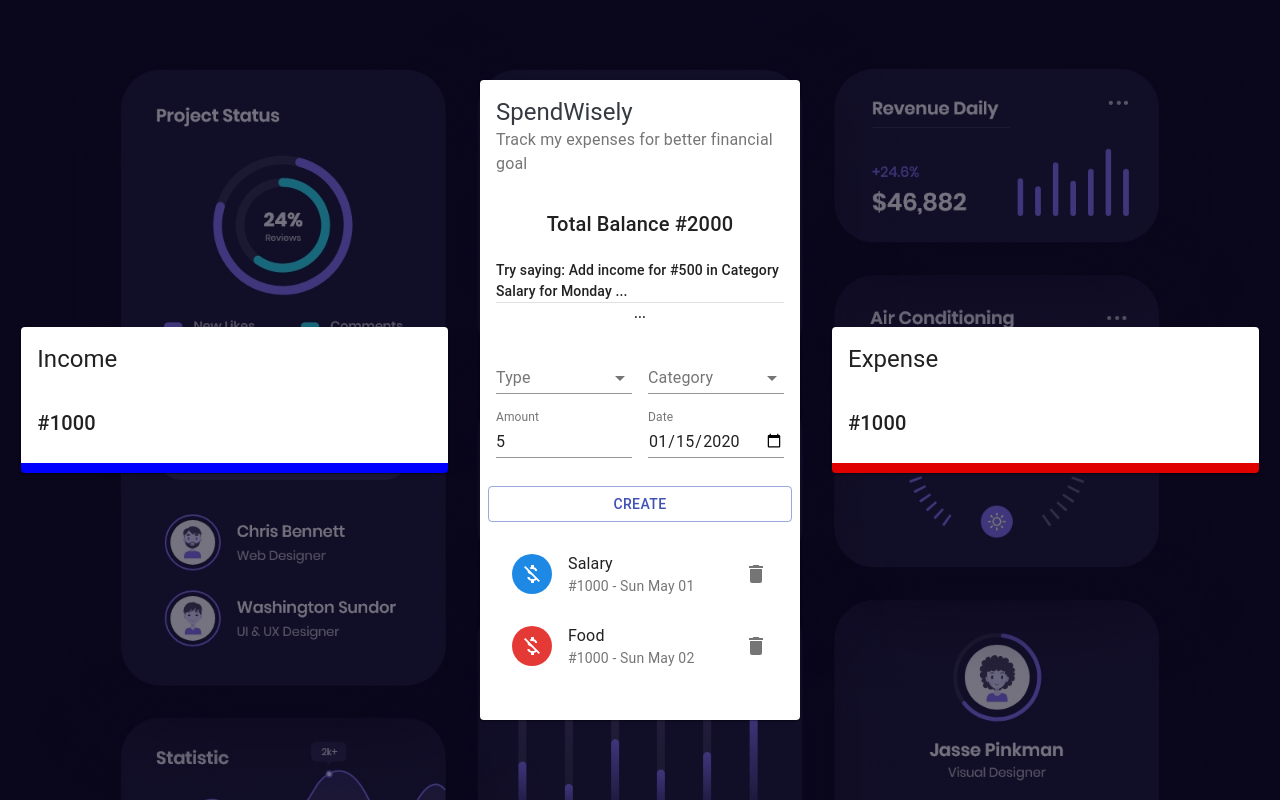
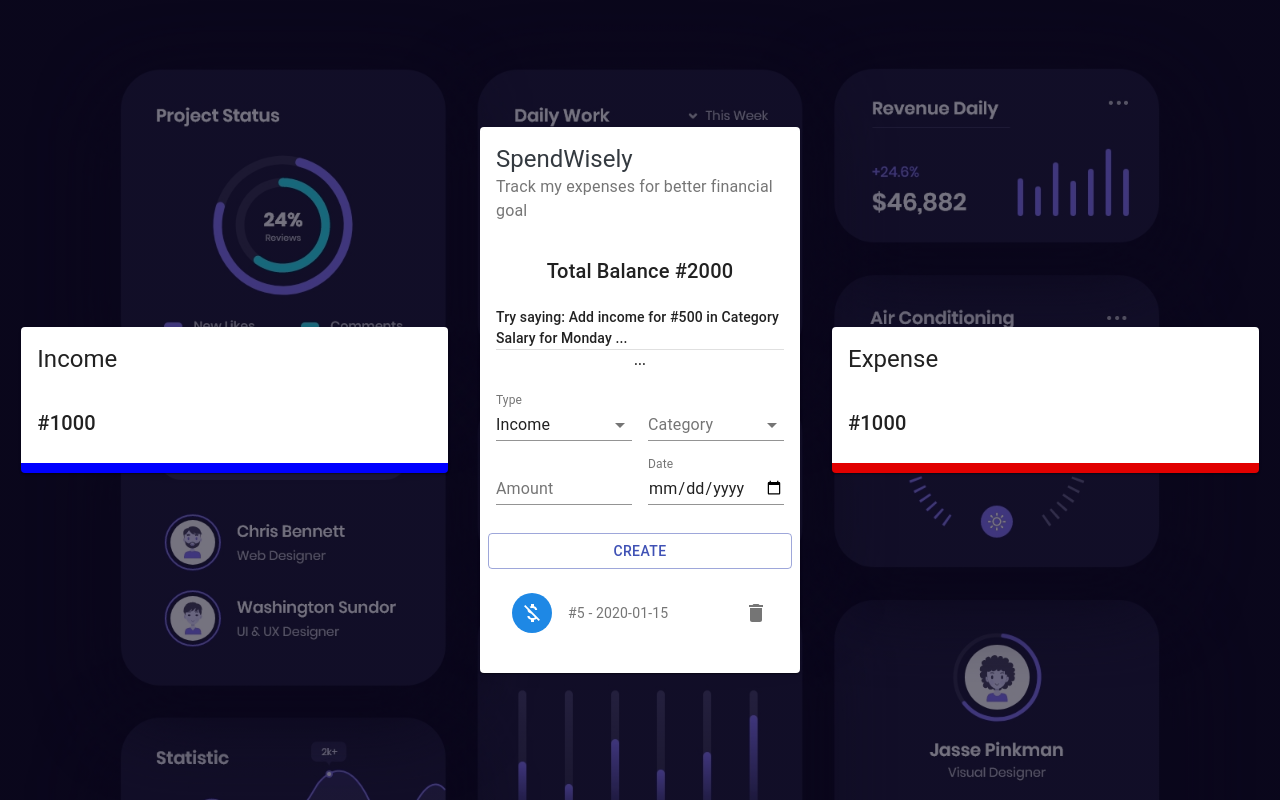
Before and after one commit to Ndkkqueenie/spendwisely, a React (Create React App) app: page / in a window 1280 px wide. Both pictures are taken after typing "5", "2020-01-15" into the empty fields and a click on the button "CREATE". Built offline with nearby package versions, Linux system fonts and the light colour scheme.

Commit message:
constants/ display categories using react context

```diff
--- a/src/App.js
+++ b/src/App.js
@@ -3,7 +3,7 @@ import { Grid } from '@material-ui/core';
 
 import Main from './components/Main/Main';
 import Details from './components/Details/Details';
-import useStyles from './styles';
+import useStyles from './appStyles';
 
 const App = () => {
   const classes = useStyles();
--- a/src/components/Main/Form/Form.jsx
+++ b/src/components/Main/Form/Form.jsx
@@ -1,4 +1,4 @@
-import React from 'react';
+import React, { useState, useContext } from 'react';
 import {
   TextField,
   Typography,
@@ -10,10 +10,31 @@ import {
   MenuItem
 } from '@material-ui/core';
 
+import { ExpenseTrackerContext } from '../../../context/context';
+import { v4 as uuidv4 } from 'uuid';
+import { incomeCategories, expenseCategories } from '../../../constants/categories';
 import useStyles from './styles';
+
+const initialState = {
+  amount: '',
+  category: '',
+  type: 'Income',
+  date: new Date(),
+}
 
 const Form = () => {
   const classes = useStyles();
+  const [formData, setFormData] = useState(initialState);
+  const { addTransaction } = useContext(ExpenseTrackerContext);
+
+  const createTransaction = () => {
+    const transaction = {...formData, amount: Number(formData.amount), id: uuidv4() }
+
+    addTransaction(transaction);
+    setFormData(initialState);
+  }
+
+  const selectedCategories = formData.type === 'Income' ? incomeCategories : expenseCategories;
 
   return (
     <Grid container spacing={2}>
@@ -25,7 +46,7 @@ const Form = () => {
       <Grid item xs={6}>
         <FormControl fullWidth>
           <InputLabel>Type</InputLabel>
-          <Select>
+          <Select value={formData.type} onChange={(e) => setFormData({ ...formData, type: e.target.value})}>
             <MenuItem value="Income">Income</MenuItem>
             <MenuItem value="Expense">Expense</MenuItem>
           </Select>
@@ -34,19 +55,18 @@ const Form = () => {
       <Grid item xs={6}>
         <FormControl fullWidth >
           <InputLabel>Category</InputLabel>
-          <Select>
-            <MenuItem value="business">Business</MenuItem>
-            <MenuItem value="salary">Salary</MenuItem>
+          <Select value={formData.category} onChange={(e) => setFormData({ ...formData, category: e.target.value})}>
+            {selectedCategories.map((c) => <MenuItem key={c.type} value={c.type}>{c.type}</MenuItem>)}
           </Select>
         </FormControl>
       </Grid>
       <Grid item xs={6}>
-        <TextField type="number" label="Amount" fullWidth></TextField>
+        <TextField type="number" label="Amount" fullWidth value={formData.amount} onChange={(e) => setFormData({ ...formData, amount: e.target.value})}></TextField>
       </Grid>
       <Grid item xs={6}>
-        <TextField type="date" label="Date" fullWidth></TextField>
+        <TextField type="date" label="Date" fullWidth value={formData.date} onChange={(e) => setFormData({ ...formData, date: e.target.value})}></TextField>
       </Grid>
-      <Button className={classes.button} variant="outlined" color="primary" fullWidth>Create</Button>
+      <Button className={classes.button} variant="outlined" color="primary" fullWidth onClick={createTransaction}>Create</Button>
     </Grid>
   )
 }
--- a/src/components/Main/List/List.jsx
+++ b/src/components/Main/List/List.jsx
@@ -1,4 +1,4 @@
-import React from 'react';
+import React, { useContext } from 'react';
 import {
   List as MUIList,
   ListItem,
@@ -11,34 +11,13 @@ import {
 } from '@material-ui/core';
 import { Delete, MoneyOff } from '@material-ui/icons';
 
+import { ExpenseTrackerContext } from '../../../context/context';
 import useStyles from './styles';
 
 const List = () => {
   const classes = useStyles();
 
-  const transactions = [
-    {
-      id: 1,
-      type: "Income",
-      category: "Salary",
-      amount: 1000,
-      date: "Sun May 01"
-    },
-    {
-      id: 2,
-      type: "Expenses",
-      category: "Food",
-      amount: 1000,
-      date: "Sun May 02"
-    },
-    {
-      id: 3,
-      type: "Income",
-      category: "Allowance",
-      amount: 1500,
-      date: "Sun May 03"
-    }
-  ];
+  const { deleteTransaction, transactions } = useContext(ExpenseTrackerContext);
 
   return (
     <MUIList dense={false} className={classes.list}>
@@ -52,7 +31,7 @@ const List = () => {
             </ListItemAvatar>
             <ListItemText primary={transaction.category} secondary={`#${transaction.amount} - ${transaction.date}`}/>
             <ListItemSecondaryAction>
-              <IconButton edge="end" aria-label="delete" onClick="">
+              <IconButton edge="end" aria-label="delete" onClick={() => deleteTransaction(transaction.id)}>
                 <Delete />
               </IconButton>
             </ListItemSecondaryAction>
--- /dev/null
+++ b/src/constants/categories.js
@@ -0,0 +1,33 @@
+const incomeColors = ['#045de9', '#2a2a72', '#009ffd', '#36096d', '#0cbaba', '#37d5d6', '#36096d', '#1242C7', '#08277C', '#0937B5'];
+const expenseColors = ['#B52609', '#B22D13', '#CE2908', '#D83F20', '#E21A1A', '#EF2828', '#F70303', '#FF1212', '#A80404', '#FD3A3A', '#A61C1C'];
+
+export const incomeCategories = [
+  {type: 'Business', amount: '0', color: incomeColors[0] },
+  {type: 'Deposits', amount: '0', color: incomeColors[1] },
+  {type: 'Extra Income', amount: '0', color: incomeColors[2] },
+  {type: 'Gifts', amount: '0', color: incomeColors[3] },
+  {type: 'Investments', amount: '0', color: incomeColors[4] },
+  {type: 'Prizes', amount: '0', color: incomeColors[5] },
+  {type: 'Rental Income', amount: '0', color: incomeColors[6] },
+  {type: 'Salary', amount: '0', color: incomeColors[7] },
+  {type: 'Savings', amount: '0', color: incomeColors[8] },
+];
+
+export const expenseCategories = [
+  {type: 'Bills', amount: '0', color: expenseColors[0] },
+  {type: 'Car', amount: '0', color: expenseColors[1] },
+  {type: 'Clothes', amount: '0', color: expenseColors[2] },
+  {type: 'Entertainment', amount: '0', color: expenseColors[3] },
+  {type: 'Food', amount: '0', color: expenseColors[4] },
+  {type: 'House Rent', amount: '0', color: expenseColors[5] },
+  {type: 'Internet', amount: '0', color: expenseColors[6] },
+  {type: 'Phone Airtime', amount: '0', color: expenseColors[7] },
+  {type: 'Shopping', amount: '0', color: expenseColors[8] },
+  {type: 'Travel', amount: '0', color: expenseColors[9] },
+  {type: 'Other', amount: '0', color: expenseColors[10] },
+];
+
+export const reSetCategories = () => {
+  incomeCategories.forEach((c) => c.amount = 0);
+  expenseCategories.forEach((c) => c.amount = 0);
+}
--- /dev/null
+++ b/src/context/context.js
@@ -0,0 +1,29 @@
+import React, { useReducer, createContext } from 'react';
+import contextReducer from './contextReducer';
+
+const initialState = [];
+
+export const ExpenseTrackerContext = createContext(initialState);
+
+export const Provider = ({ children }) => {
+  const [transactions, dispatch] = useReducer(contextReducer, initialState);
+
+  //Action Creators
+  const deleteTransaction = (id) => {
+    dispatch({type: 'DELETE_TRANSACTION', payload: id});
+  }
+
+  const addTransaction = (transaction) => {
+    dispatch({type: 'ADD_TRANSACTION', payload: transaction});
+  }
+
+  return (
+    <ExpenseTrackerContext.Provider value={{
+      deleteTransaction,
+      addTransaction,
+      transactions
+    }}>
+      {children}
+    </ExpenseTrackerContext.Provider>
+  )
+}
--- /dev/null
+++ b/src/context/contextReducer.js
@@ -0,0 +1,21 @@
+// Reducer => a function that takes in the state, and an action => new state...
+
+
+const contextReducer = (state, action) => {
+  let transactions;
+
+  switch (action.type) {
+    case 'DELETE_TRANSACTION':
+      transactions = state.filter((t) => t.id !== action.payload)
+
+      return transactions;
+      case 'ADD_TRANSACTION':
+        transactions = [action.payload, ...state];
+
+        return transactions;
+    default:
+      return state;
+  }
+}
+
+export default contextReducer;
--- a/src/index.js
+++ b/src/index.js
@@ -1,13 +1,14 @@
 import React from 'react';
 import ReactDOM from 'react-dom';
+import { Provider } from './context/context';
 import App from './App';
 import './index.css';
 import reportWebVitals from './reportWebVitals';
 
 ReactDOM.render(
-  <React.StrictMode>
+  <Provider>
     <App />
-  </React.StrictMode>,
+  </Provider>,
   document.getElementById('root')
 );
 
```
Also changed, not shown: src/appStyles.js (renamed from src/styles.js).
